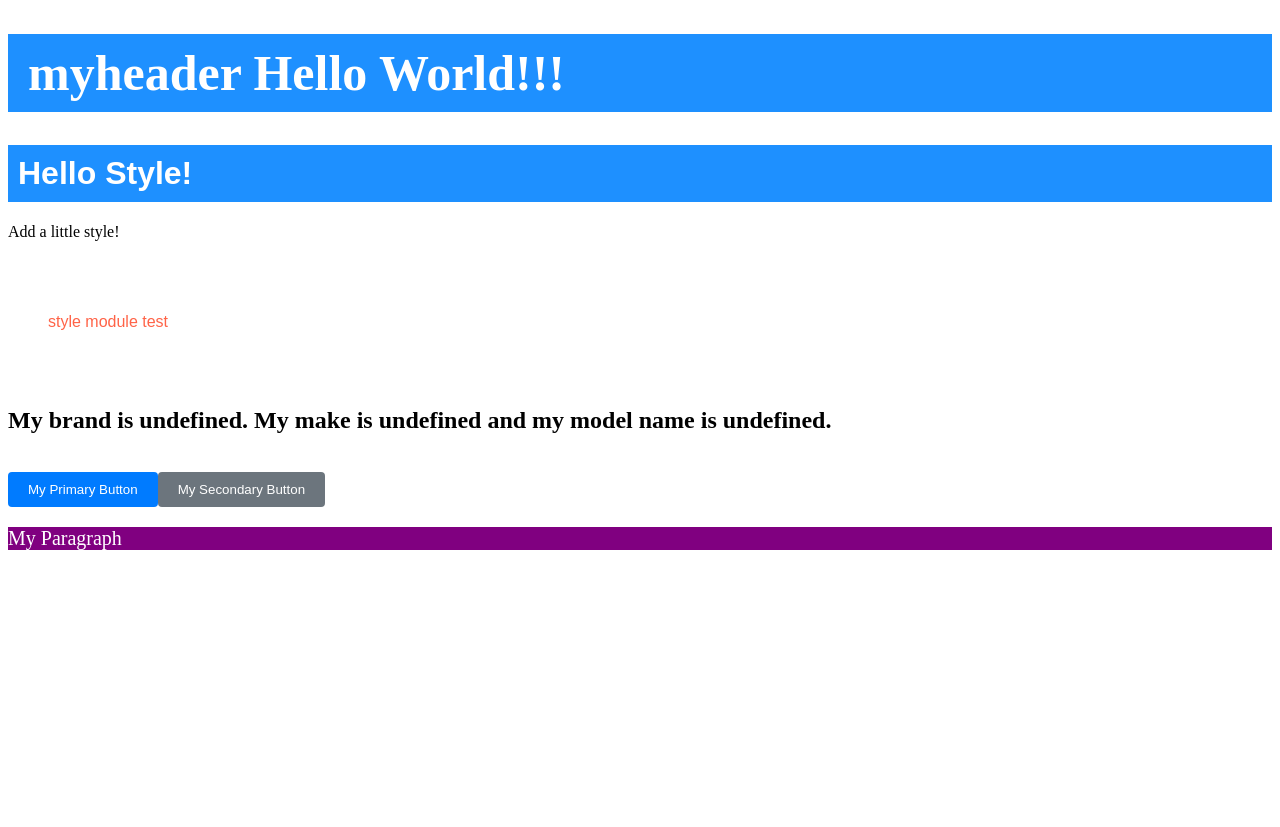
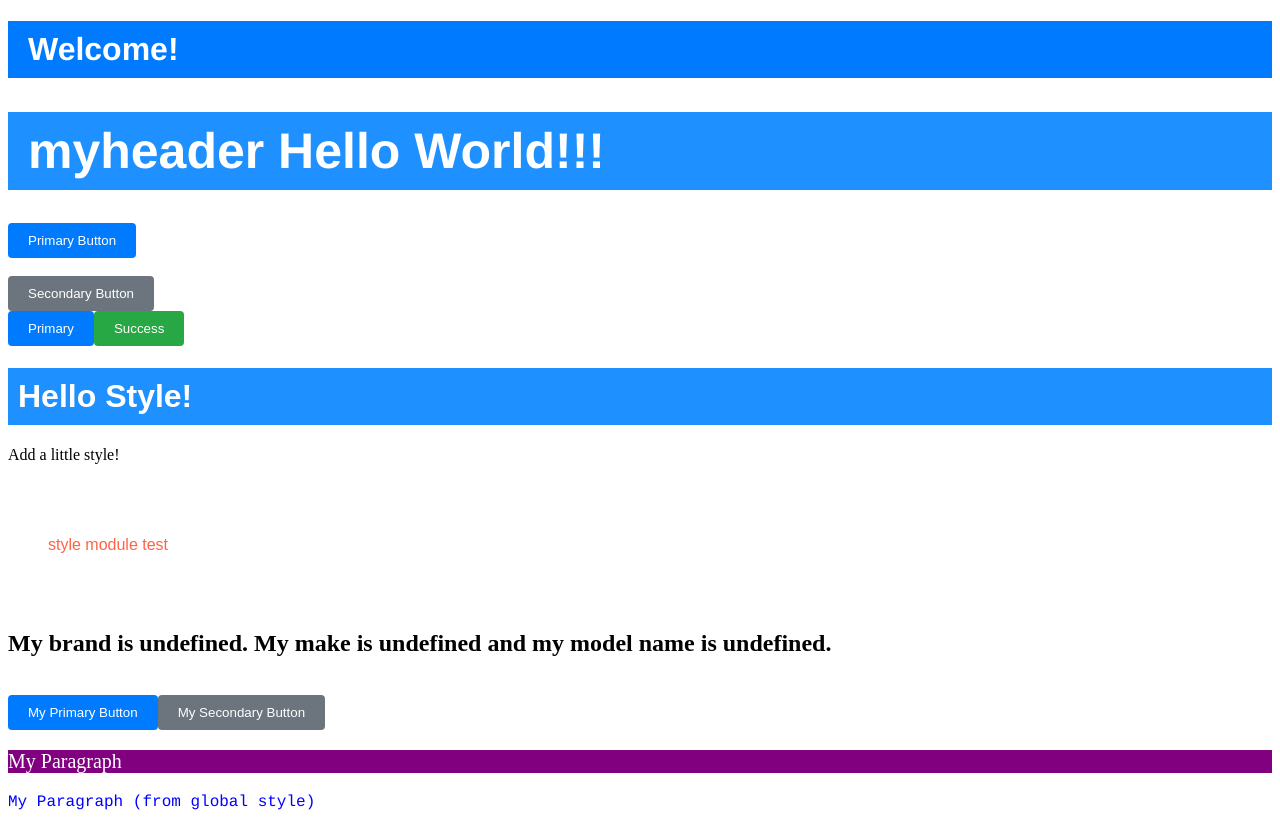
Before and after one commit to acsnook94/react-test-app, a React (Vite) app: page / in a window 1280 px wide. Before the commit the page ends 800 px from the top, so only its background shows below. Built offline with nearby package versions, Linux system fonts and the light colour scheme.

Commit message:
- Added various examples of styling

```diff
--- a/package.json
+++ b/package.json
@@ -11,7 +11,8 @@
   },
   "dependencies": {
     "react": "^19.2.7",
-    "react-dom": "^19.2.7"
+    "react-dom": "^19.2.7",
+    "styled-components": "^6.4.3"
   },
   "devDependencies": {
     "@types/react": "^19.2.17",
--- a/src/App.jsx
+++ b/src/App.jsx
@@ -123,10 +123,13 @@
 
 import '@vitejs/plugin-react/preamble';
 import { lazy, Suspense } from 'react';
-import Car from './Car';
+import styled, { createGlobalStyle } from 'styled-components';
+
 import btnStyles from './Button.module.css';
 import hStyles from './BlueHeader.module.css';
 import myStyles from './my-style.module.css';
+
+import Car from './Car';
 // import Header from './Header';
 // import Sidebar from './Sidebar';
 // import Content from './Content';
@@ -136,10 +139,60 @@ const Header = lazy(()=>import('./Header'));
 const Sidebar = lazy(()=>import('./Sidebar'));
 const Content = lazy(()=>import('./Content'));
 
+const MyHeader = styled.h1`
+  padding: 10px 20px;
+  background-color: #007bff;
+  color: white;
+`;
+
+const Button = styled.button`
+  padding: 10px 20px;
+  border: none;
+  border-radius: 4px;
+  background-color: ${props => props.btntype === 'primary' ? '#007bff' : '#6c757d'};
+  color: white;
+  cursor: pointer;
+`;
+
+const PrimaryButton = styled(Button)`
+  background-color: #007bff;
+`;
+
+const SuccessButton = styled(Button)`
+  background-color: #28a745;
+`;
+
+const GlobalStyle = createGlobalStyle`
+  h1{
+    color: white;
+    background-color: purple;
+    font-family: helvetica; //, sans-serif;
+  }
+
+  .myparagraph{
+    font-family: courier, monospace;
+    color: blue;
+  }
+`;
+
+
 function App(){
   return(
     <div className="App">
+      <GlobalStyle/>
+      <MyHeader>Welcome!</MyHeader>
       <h1 className='myheader'>myheader Hello World!!!</h1>
+
+      <Button btntype='primary'>Primary Button</Button>
+      <br/>
+      <br/>
+      <Button>Secondary Button</Button>
+      <br/>
+
+      <div>
+        <PrimaryButton>Primary</PrimaryButton>
+        <SuccessButton>Success</SuccessButton>
+      </div>
 
       <Suspense fallback={<div>Loading.....</div>}>
         <Header/>
@@ -164,6 +217,10 @@ function App(){
       <p className={myStyles.myparagraph}>
         My Paragraph
       </p>
+
+      <p className='myparagraph'>
+        My Paragraph (from global style)
+      </p>
     </div>
   );
 }
```
Also changed, not shown: 1 other file (tests, documents, lock files or other folders).
